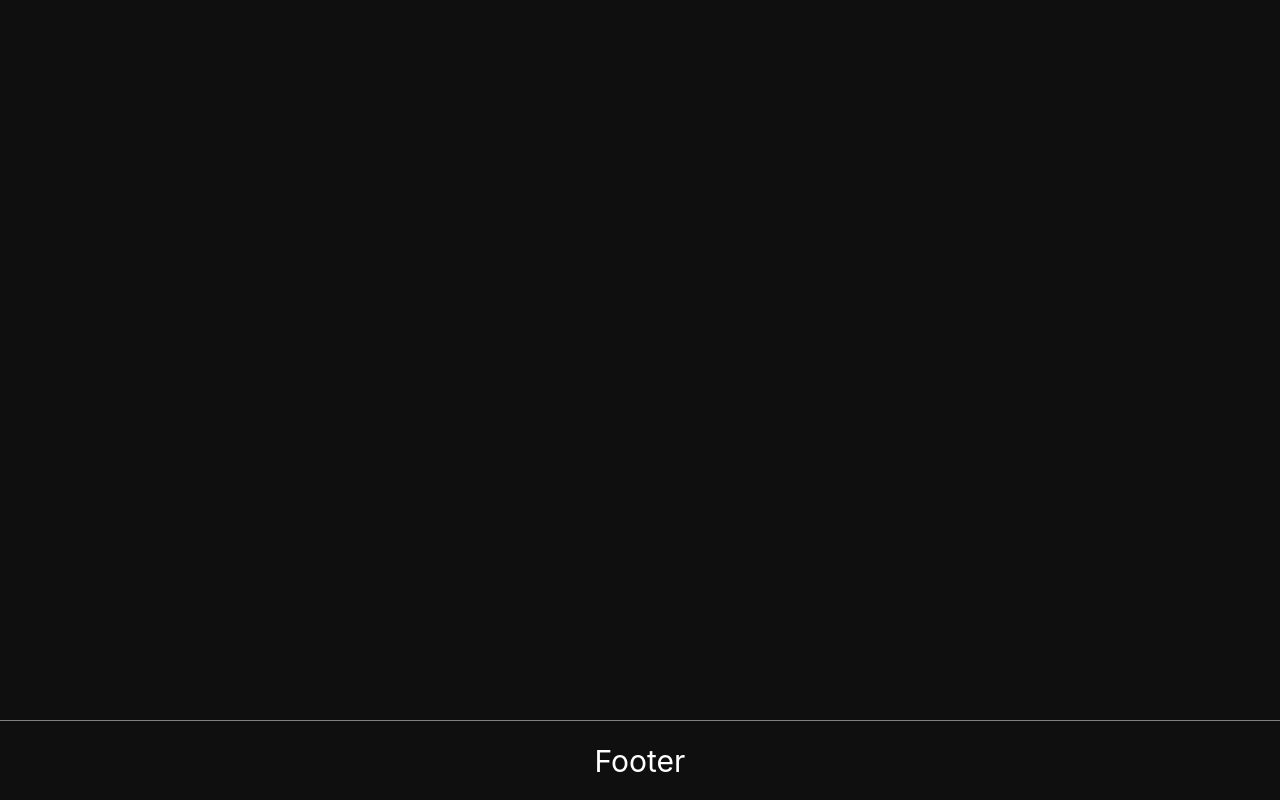
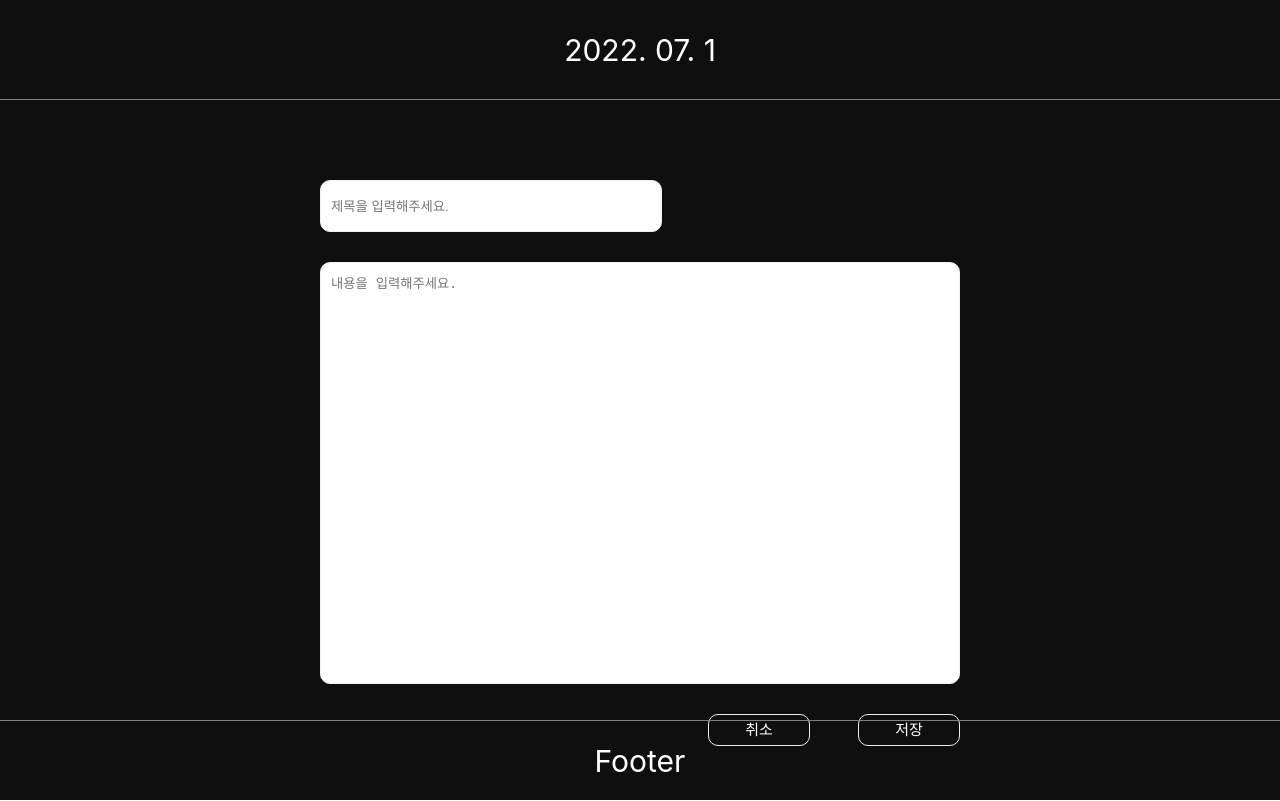
Before and after one commit to DevWonny/moment-study, a React (Create React App) app: page /memo/1 in a window 1280 px wide. Before the commit this address had no page. Built offline with nearby package versions, Linux system fonts and the light colour scheme.

Commit message:
feat : 메모 기능 구현(백엔드 없음)

```diff
--- a/src/App.js
+++ b/src/App.js
@@ -11,7 +11,7 @@ function App() {
       <BrowserRouter>
         <Routes>
           <Route path="/" element={<Main />} />
-          <Route path="/momo/*" element={<Memo />} />
+          <Route path="/memo/:id" element={<Memo />} />
         </Routes>
       </BrowserRouter>
       <Footer />
--- a/src/components/Header.js
+++ b/src/components/Header.js
@@ -1,5 +1,6 @@
 // react
-import React, { useEffect, useState } from "react";
+import React, { useEffect } from "react";
+import { useParams } from "react-router-dom";
 
 // styled
 import styled from "styled-components";
--- a/src/view/Main.js
+++ b/src/view/Main.js
@@ -173,11 +173,16 @@ const Main = () => {
                       today={
                         today.slice(0, 4) === todayYear &&
                         today.slice(4, 6) === todayMonth &&
-                        moment().day() === moment(date2).day() &&
+                        moment().day() === moment(today).day() &&
                         parseInt(today.slice(6)) === date2
                       }
                     >
-                      <Link to={`/memo/${date2}`}>{date2}</Link>
+                      <Link
+                        to={`/memo/${date2}`}
+                        style={{ color: "inherit", textDecoration: "none" }}
+                      >
+                        {date2}
+                      </Link>
                     </CalendarWeekItem>
                   );
                 })}
@@ -191,7 +196,12 @@ const Main = () => {
                     parseInt(today.slice(6)) === date
                   }
                 >
-                  <Link to={`/memo/${date}`}>{date}</Link>
+                  <Link
+                    to={`/memo/${date}`}
+                    style={{ color: "inherit", textDecoration: "none" }}
+                  >
+                    {date}
+                  </Link>
                 </CalendarWeekItem>
               </CalendarWeekWrap>
             );
--- a/src/view/Memo.js
+++ b/src/view/Memo.js
@@ -1,30 +1,183 @@
-import React, { useState } from "react";
+// react
+import React, { useEffect, useState } from "react";
+import { Link, useParams } from "react-router-dom";
 
+// styled
 import styled from "styled-components";
 
+// component
+import moment from "moment";
+
 const Memo = (props) => {
-  // 메모 날짜
-  const { today } = props;
+  const params = useParams();
   // 메모 title
   const [memoTitle, setMemoTitle] = useState("");
   // 메모 content
   const [memoContent, setMemoContent] = useState("");
+  // 해당 페이지의 날짜
+  const [todayMemoDate, setTodayMemoDate] = useState("");
+
+  useEffect(() => {
+    setTodayMemoDate(moment().format("YYYY. MM. "));
+  }, []);
+
+  // save validate
+  // 제목 및 내용 빈값인 경우
+  const onTitleValidate = () => {
+    if (!memoTitle) {
+      alert("메모 제목을 입력해주세요.");
+      return false;
+    }
+    return true;
+  };
+  const onContentValidate = () => {
+    if (!memoContent) {
+      alert("메모 내용을 입력해주세요.");
+      return false;
+    }
+    return true;
+  };
+
+  const onValidate = () => {
+    if (!onTitleValidate()) {
+      return false;
+    }
+    if (!onContentValidate()) {
+      return false;
+    }
+    return true;
+  };
+
+  // on save
+  // 백엔드가 없으므로 있다는 가정 하에 진행
+  // 실제로 내용 저장 안됨
+  const onSave = () => {
+    if (!onValidate()) {
+      return;
+    }
+
+    alert("저장이 완료되었습니다!");
+    window.location.replace("/");
+  };
 
   return (
     <Container>
-      <Date></Date>
-      <MemoTitle></MemoTitle>
-      <MemoContent></MemoContent>
+      <MemoHeader>
+        {todayMemoDate} {params.id}
+      </MemoHeader>
+
+      <MemoWarp>
+        <MemoTitle
+          placeholder="제목을 입력해주세요."
+          type="text"
+          value={memoTitle}
+          onChange={(e) => setMemoTitle(e.target.value)}
+        ></MemoTitle>
+        <MemoContent
+          placeholder="내용을 입력해주세요."
+          value={memoContent}
+          onChange={(e) => {
+            setMemoContent(e.target.value);
+          }}
+        ></MemoContent>
+
+        <MemoButtonWrap>
+          <Link to="/" style={{ color: "inherit", textDecoration: "none" }}>
+            <MemoCancleButton>취소</MemoCancleButton>
+          </Link>
+          <MemoConfirmButton onClick={onSave}>저장</MemoConfirmButton>
+        </MemoButtonWrap>
+      </MemoWarp>
     </Container>
   );
 };
 
 export default Memo;
 
-const Container = styled.div``;
+const Container = styled.div`
+  width: 100%;
+  height: calc(100vh - 80px);
+`;
 
-const Date = styled.div``;
+const MemoHeader = styled.div`
+  width: 100%;
+  height: 100px;
+  font-size: 30px;
+  text-align: center;
+  line-height: 100px;
+  border-bottom: 1px solid gray;
+  box-sizing: border-box;
+  display: flex;
+  justify-content: center;
+`;
 
-const MemoTitle = styled.input``;
+const MemoWarp = styled.div`
+  display: flex;
+  flex-direction: column;
+  width: 50%;
+  position: relative;
+  margin: 10vh auto 0;
+`;
 
-const MemoContent = styled.div``;
+const MemoTitle = styled.input`
+  width: 50%;
+  height: 30px;
+  border-radius: 10px;
+  border: 1px solid #efefef;
+  outline: none;
+  margin-bottom: 30px;
+  padding: 10px;
+`;
+
+const MemoContent = styled.textarea`
+  width: calc(100% - 22px);
+  height: 50vh;
+  border-radius: 10px;
+  border: 1px solid #efefef;
+  outline: none;
+  padding: 10px;
+  resize: none;
+`;
+
+const MemoButtonWrap = styled.div`
+  width: 100%;
+  height: 30px;
+  margin: 30px 0;
+  display: flex;
+`;
+
+const MemoCancleButton = styled.div`
+  position: absolute;
+  right: 150px;
+  width: 100px;
+  height: 30px;
+  border: 1px solid #efefef;
+  border-radius: 10px;
+  font-size: 15px;
+  text-align: center;
+  line-height: 30px;
+  cursor: pointer;
+
+  &:hover {
+    background-color: #efefef;
+    color: #000;
+  }
+`;
+
+const MemoConfirmButton = styled.div`
+  width: 100px;
+  height: 30px;
+  border: 1px solid #efefef;
+  border-radius: 10px;
+  font-size: 15px;
+  text-align: center;
+  line-height: 30px;
+  cursor: pointer;
+  position: absolute;
+  right: 0;
+
+  &:hover {
+    background-color: #efefef;
+    color: #000;
+  }
+`;
```
